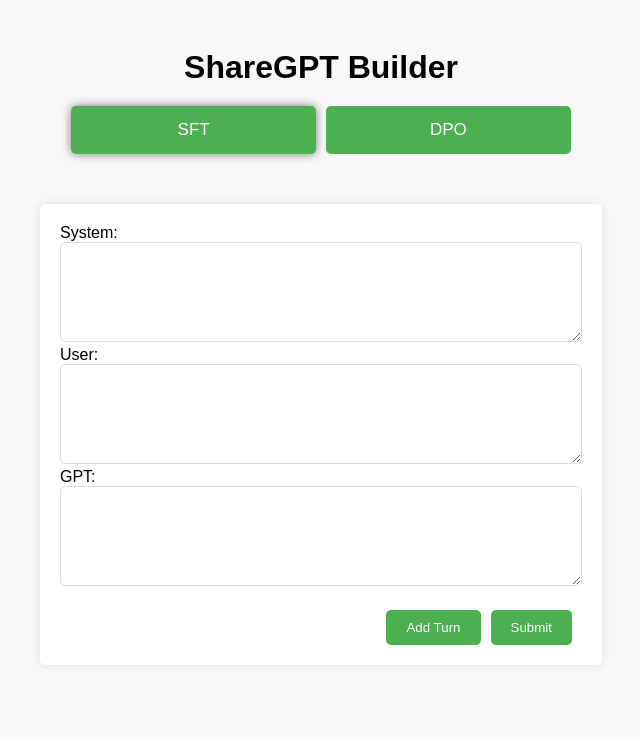
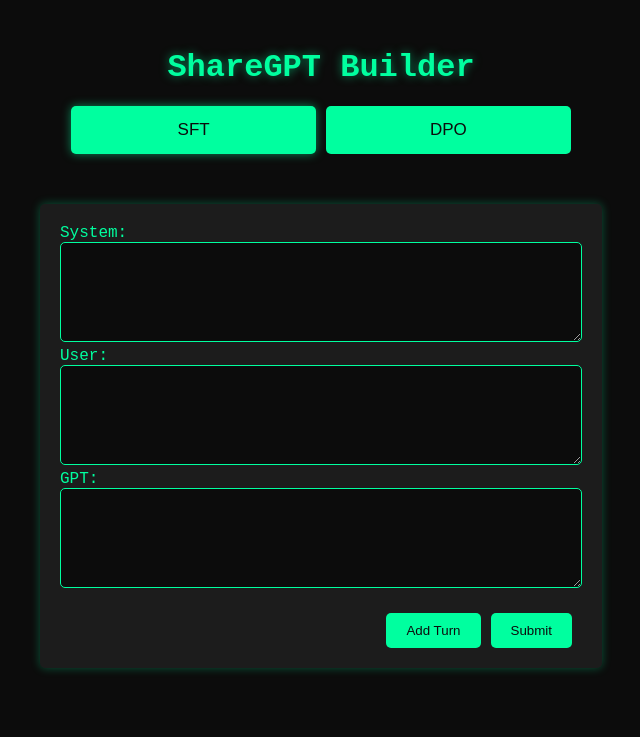
Before and after one commit to teknium1/ShareGPT-Builder, a Flask app: page / in a window 1280 px wide. Shown: the top 737 px of the page, without its empty margins (319-959 px from the left). Run offline with Flask 2, Linux system fonts and the light colour scheme.

Commit message:
Update index.html
Added cyberpunk Teknium inspired theme to the inline .css.

```diff
--- a/templates/index.html
+++ b/templates/index.html
@@ -7,21 +7,24 @@
            h1 {
                text-align: center;
                margin-bottom: 20px;
+               color: #00ff9f;
+               text-shadow: 0 0 10px rgba(0, 255, 159, 0.5);
            }
            body {
-                font-family: Arial, sans-serif;
+               font-family: 'Courier New', monospace;
                padding: 20px;
-                background-color: #f8f8f8;
+               background-color: #0c0c0c;
+               color: #00ff9f;
            }
            .container {
                width: 50%;
                margin: auto;
            }
            form {
-                background-color: #fff;
+               background-color: #1c1c1c;
                padding: 20px;
                border-radius: 5px;
-                box-shadow: 0px 0px 10px 0px rgba(0,0,0,0.1);
+               box-shadow: 0 0 10px rgba(0, 255, 159, 0.3);
            }
            .turn {
                margin-bottom: 20px;
@@ -31,19 +34,22 @@
                min-height: 100px;
                padding: 10px;
                border-radius: 5px;
-                border: 1px solid #ddd;
+               border: 1px solid #00ff9f;
+               background-color: #0c0c0c;
+               color: #00ff9f;
                box-sizing: border-box;
            }
            button, input[type="submit"] {
-                background-color: #4CAF50;
-                color: white;
+               background-color: #00ff9f;
+               color: #0c0c0c;
                padding: 10px 20px;
                border: none;
                border-radius: 5px;
                cursor: pointer;
+               transition: background-color 0.3s ease;
            }
            button:hover, input[type="submit"]:hover {
-                background-color: #45a049;
+               background-color: #00d184;
            }
            .button-container {
                display: flex;
@@ -51,28 +57,29 @@
                margin-right: 10px;
            }
            .button-container button {
-                margin-right: 10px; /* Add right margin to create space between buttons */
+               margin-right: 10px;
            }
            .button-container button:last-child {
-                margin-right: 0; /* Remove right margin for the last button */
+               margin-right: 0;
            }
            .button-container-two {
                display: flex;
                justify-content: center;
            }
            .button-container-two button {
-                margin-right: 10px; /* Add right margin to create space between buttons */
+               margin-right: 10px;
            }
            .button-container-two button:last-child {
-                margin-right: 0; /* Remove right margin for the last button */
+               margin-right: 0;
            }
            .footer {
                text-align: center;
                margin-top: 20px;
+               color: #00ff9f;
            }
            .tablink {
-                background-color: #4CAF50;
-                color: white;
+               background-color: #00ff9f;
+               color: #0c0c0c;
                float: left;
                border: none;
                outline: none;
@@ -80,15 +87,15 @@
                padding: 14px 16px;
                font-size: 17px;
                width: 20%;
+               transition: background-color 0.3s ease;
            }
 
            .tablink:hover {
-                background-color: #45a049;
+               background-color: #00d184;
            }
 
-            /* Style the tab content (and add it to a container for full width) */
            .tabcontent {
-                color: black;
+               color: #00ff9f;
                display: none;
                padding: 50px;
                text-align: left;
@@ -99,12 +106,12 @@
                margin: auto;
            }
            .active {
-                box-shadow: 0px 0px 10px 0px rgba(0,0,0,0.5); /* Add a drop shadow */
+               box-shadow: 0 0 10px rgba(0, 255, 159, 0.5);
            }
        </style>
    </head>
    <body>
-        <h1>ShareGPT Builder</h1> <!-- Ensure this is before the tabs -->
+       <h1>ShareGPT Builder</h1>
 
        <div class="tabcontainer">
            <div class="button-container-two">
@@ -131,7 +138,6 @@
                })
                .then(response => {
                    if (response.ok) {
-                        // On success, open the specified tab and update the URL
                        openTab(tabName);
                        history.pushState({}, "", "/");
                    } else {
```
Lines whose indentation alone changed are shown as unchanged.
